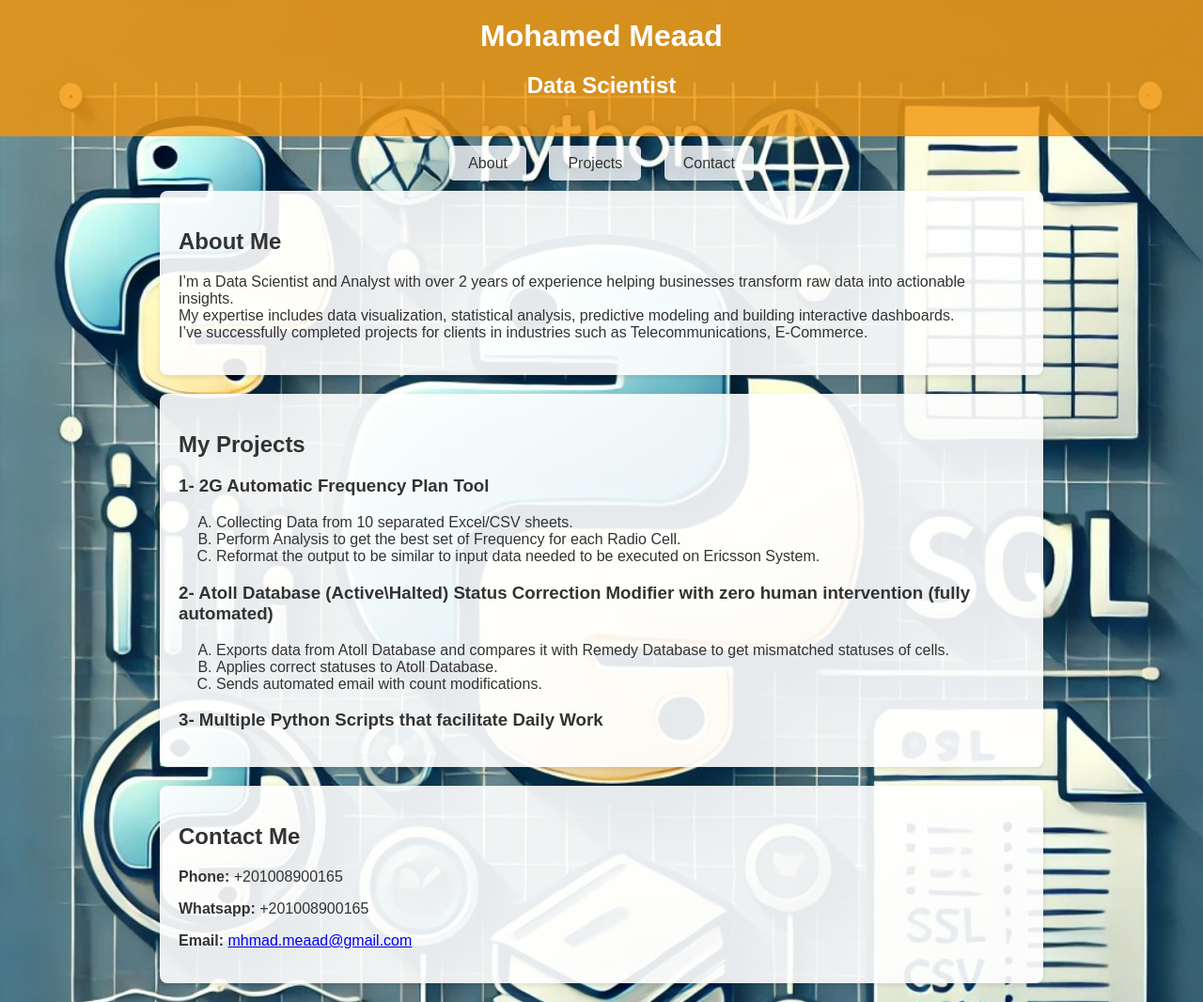
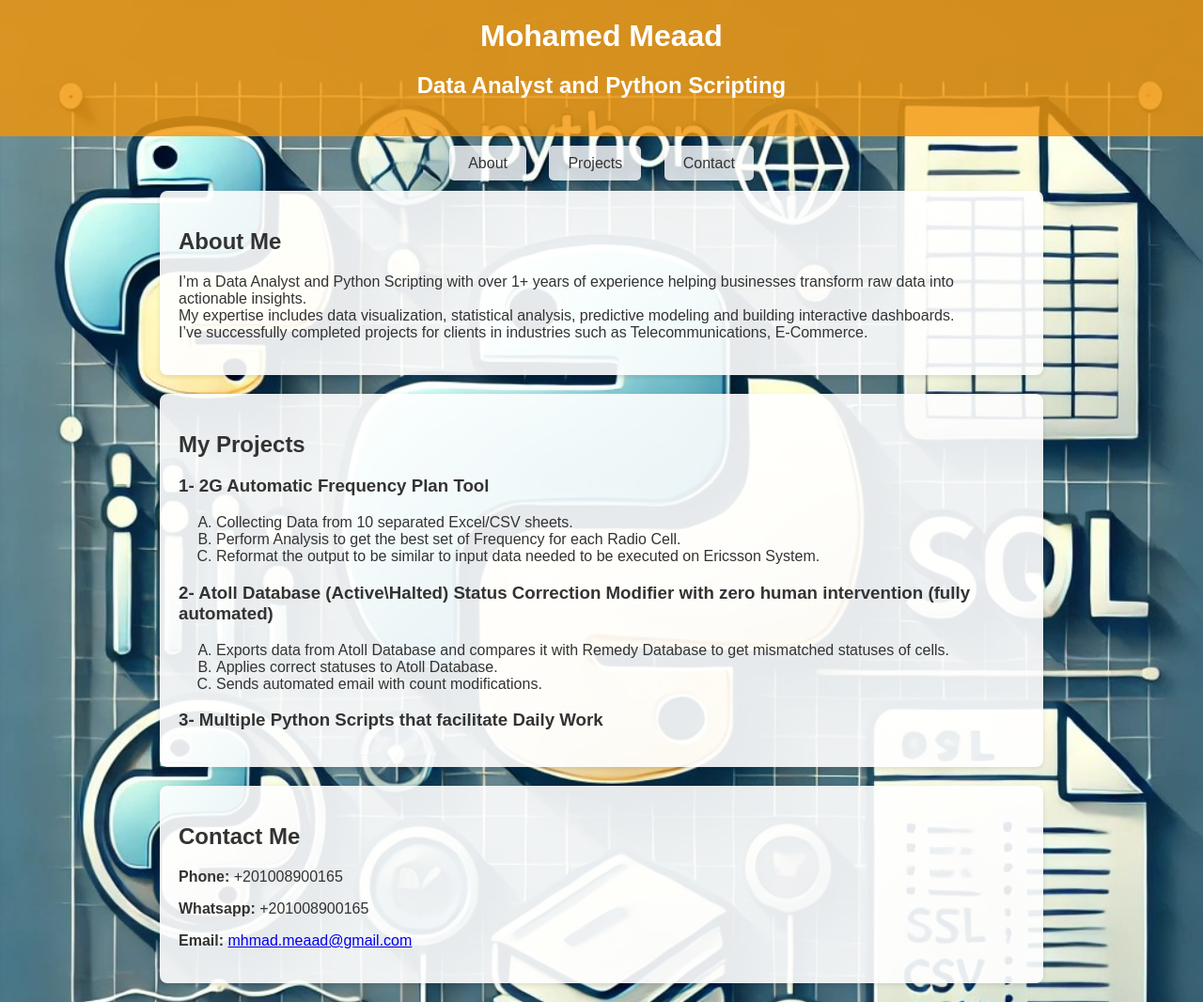
Before and after one commit to Meaad1704/Meaad, a plain HTML site: page index.html in a window 1280 px wide. Shown: the top 1066 px of the page at 94% size. Drawn offline with Linux system fonts and the light colour scheme.

Commit message:
Add files via upload

```diff
--- a/index.html
+++ b/index.html
@@ -61,7 +61,7 @@
 <body>
     <header>
         <h1>Mohamed Meaad</h1>
-        <h2>Data Scientist</h2>
+        <h2>Data Analyst and Python Scripting</h2>
     </header>
 
     <nav>
@@ -73,7 +73,7 @@
     <section id="about">
         <h2>About Me</h2>
         <p>
-            I’m a Data Scientist and Analyst with over 2 years of experience helping businesses transform raw data into actionable insights.<br>
+            I’m a Data Analyst and Python Scripting with over 1+ years of experience helping businesses transform raw data into actionable insights.<br>
             My expertise includes data visualization, statistical analysis, predictive modeling and building interactive dashboards.<br>
             I’ve successfully completed projects for clients in industries such as Telecommunications, E-Commerce.
         </p>
```
